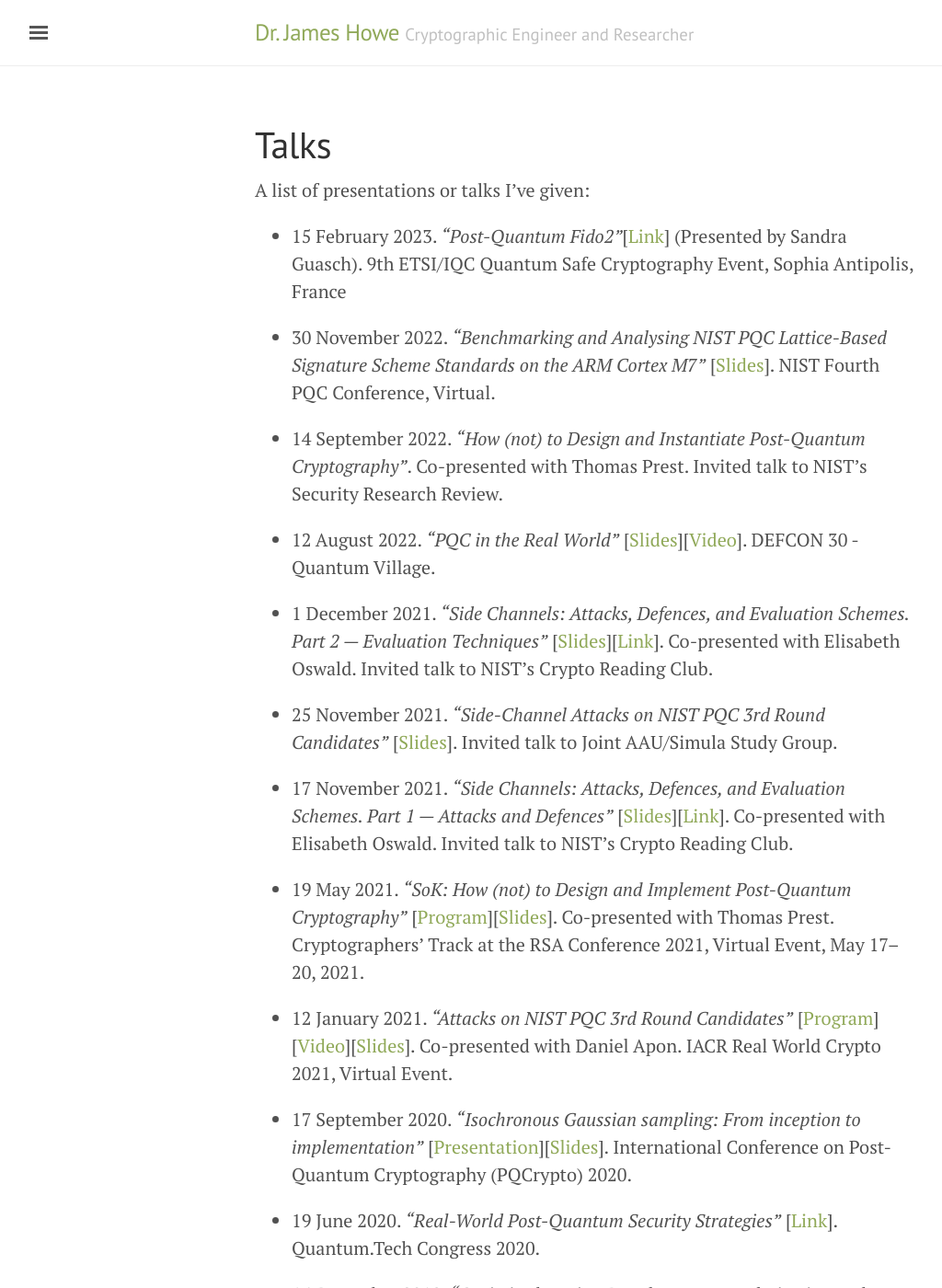
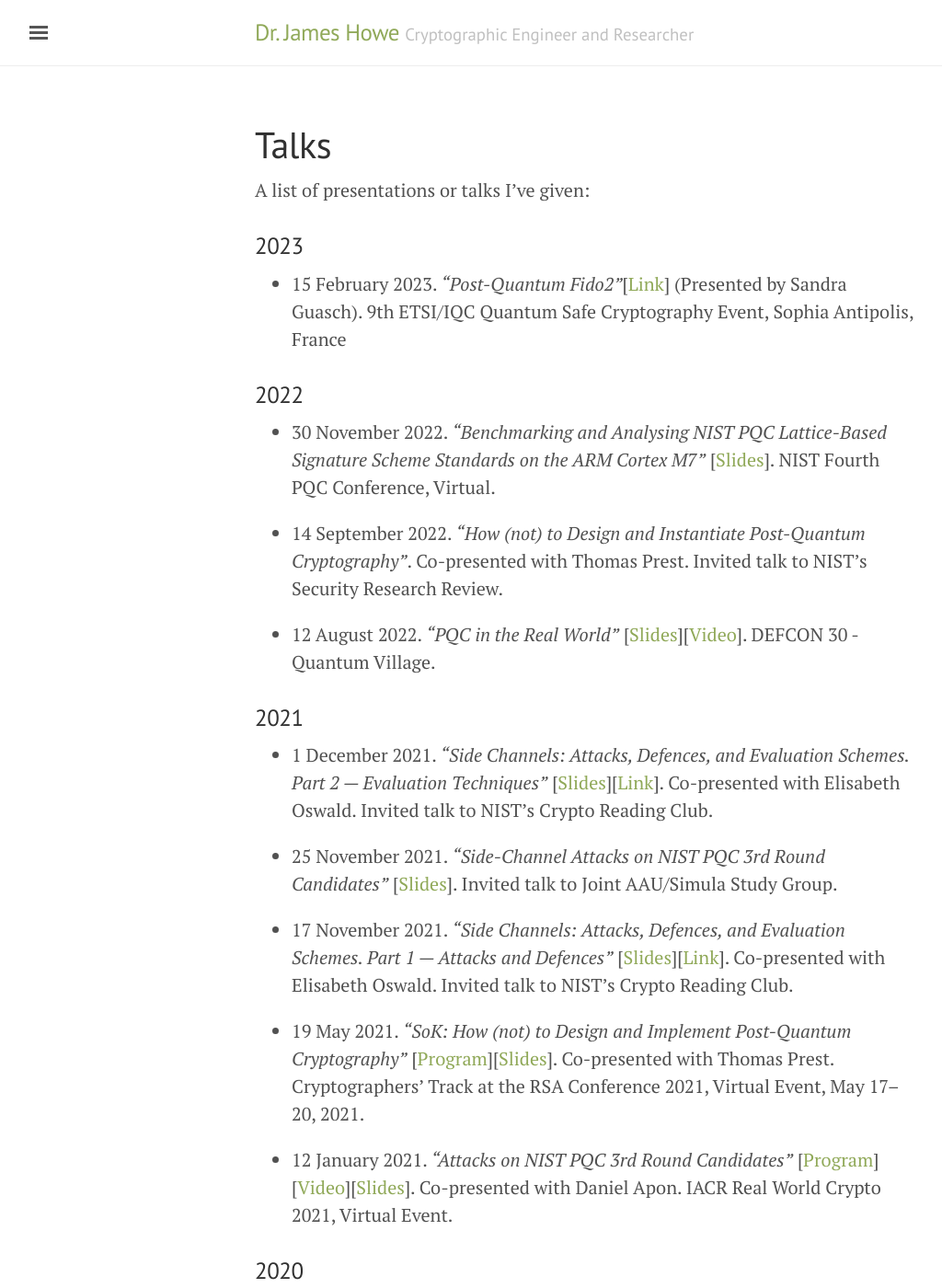
Before and after one commit to jameshoweee/jameshoweee.github.io, a Jekyll site: the page built from talks.md, in a window 1280 px wide and 1400 px high. Shown: the whole window at 92% size, without its empty margins (3-1027 px from the left). Built offline with Jekyll 4.4.1, drawn with Linux system fonts in a browser that asks for light colours.

Commit message:
Update talks.md

```diff
--- a/talks.md
+++ b/talks.md
@@ -6,14 +6,18 @@ permalink: /talks/
 
 A list of presentations or talks I've given:
 
+### 2023
+
 * 15 February 2023. *"Post-Quantum Fido2"*[[Link](https://www.etsi.org/events/2117-2023-02-9th-etsi-iqc-quantum-safe-cryptography-workshop)] (Presented by Sandra Guasch). 9th ETSI/IQC Quantum Safe Cryptography Event, Sophia Antipolis, France
 
+### 2022
 * 30 November 2022. *"Benchmarking and Analysing NIST PQC Lattice-Based Signature Scheme Standards on the ARM Cortex M7"* [[Slides](files/NIST4thRoundConference.pdf)]. NIST Fourth PQC Conference, Virtual.
 
 * 14 September 2022. *"How (not) to Design and Instantiate Post-Quantum Cryptography"*. Co-presented with Thomas Prest. Invited talk to NIST's Security Research Review.
 
 * 12 August 2022. *"PQC in the Real World"* [[Slides](files/defcon30.pdf)][[Video](https://www.youtube.com/watch?v=UL0N2HZ_atI)]. DEFCON 30 - Quantum Village.
 
+### 2021
 * 1 December 2021. *"Side Channels: Attacks, Defences, and Evaluation Schemes. Part 2 — Evaluation Techniques"* [[Slides](files/crclub-2021-side-channels-2.pdf)][[Link](https://csrc.nist.gov/presentations/2021/crypto-club-2021-side-channels-2)]. Co-presented with Elisabeth Oswald. Invited talk to NIST's Crypto Reading Club.
 
 * 25 November 2021. *"Side-Channel Attacks on NIST PQC 3rd Round Candidates"* [[Slides](files/aausimula_pqcsca.pdf)]. Invited talk to Joint AAU/Simula Study Group.
@@ -24,10 +28,12 @@ A list of presentations or talks I've given:
 
 * 12 January 2021. *"Attacks on NIST PQC 3rd Round Candidates"* [[Program](https://rwc.iacr.org/2021/program.php)][[Video](https://youtu.be/X0Y6D5zLI-Y?t=1747)][[Slides](https://iacr.org/submit/files/slides/2021/rwc/rwc2021/22/slides.pdf)]. Co-presented with Daniel Apon. IACR Real World Crypto 2021, Virtual Event.
 
+### 2020
 * 17 September 2020. *"Isochronous Gaussian sampling: From inception to implementation"* [[Presentation](https://youtu.be/KqCnJApHC3w)][[Slides](files/FalconConstantTime.pdf)]. International Conference on Post-Quantum Cryptography (PQCrypto) 2020.
 
 * 19 June 2020. *"Real-World Post-Quantum Security Strategies"* [[Link](https://www.quantumtechcongress.co.uk/speakers/dr-james-howe)]. Quantum.Tech Congress 2020.
 
+### 2019
 * 16 December 2019. *"Optimised Lattice-Based Key Encapsulation in Hardware: A Design Space Exploration for FrodoKEM"* [[Slides](files/imacc2019.pdf)][[url](https://ima.org.uk/11167/17th-ima-international-conference-on-cryptography-and-coding/)]. 17th IMA International Conference on Cryptography and Coding 2019.
 
 * 24 August 2019. *"Optimised Lattice-Based Key Encapsulation in Hardware"* [[Slides](files/nistpqc2019.pdf)][[Link](https://csrc.nist.gov/Presentations/2019/optimised-lattice-based-key-encapsulation-in-hardw)]. NIST's Second PQC Standardization Conference 2019.
```
Also changed, not shown: other parts of talks.md (+3 -0 lines).
